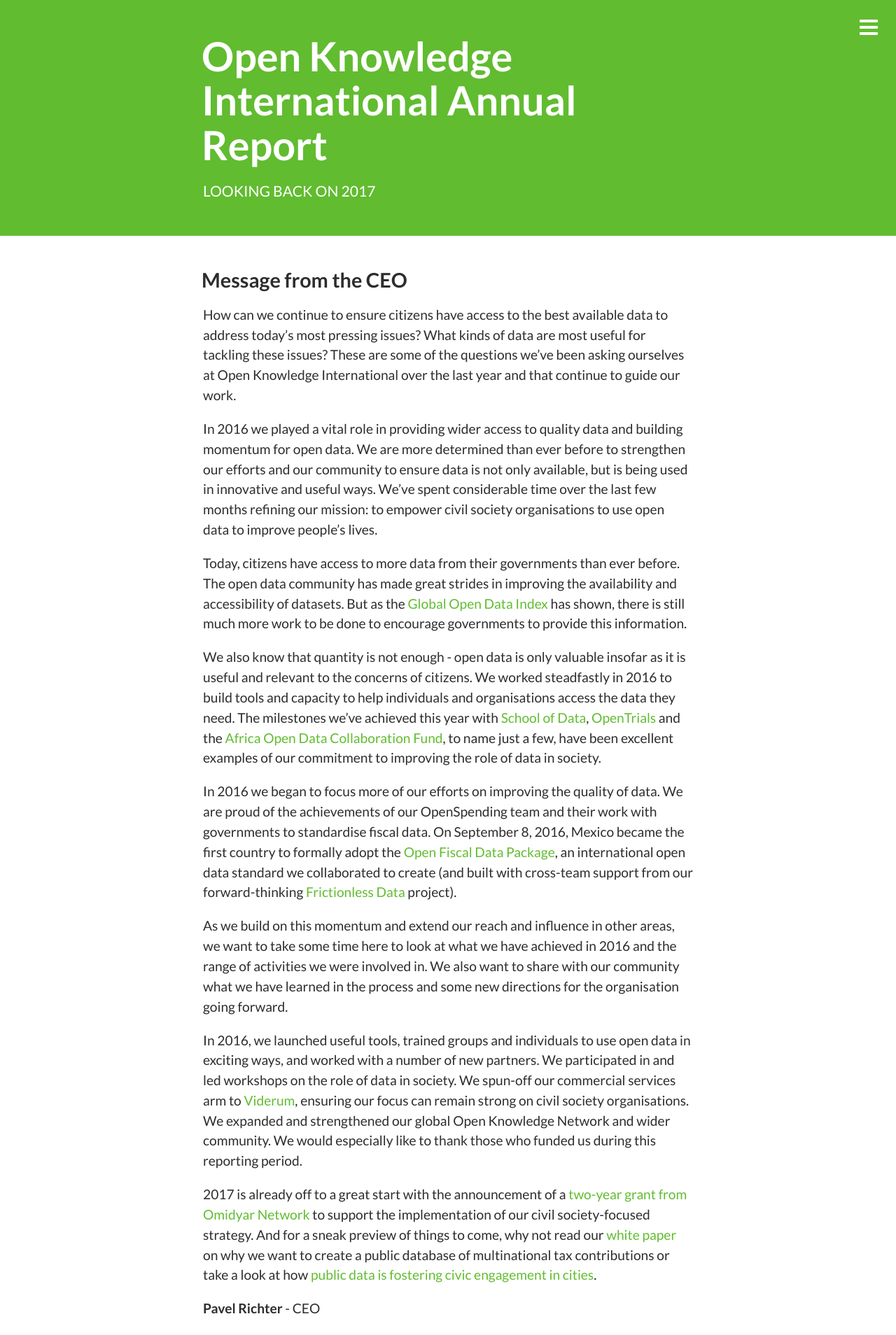
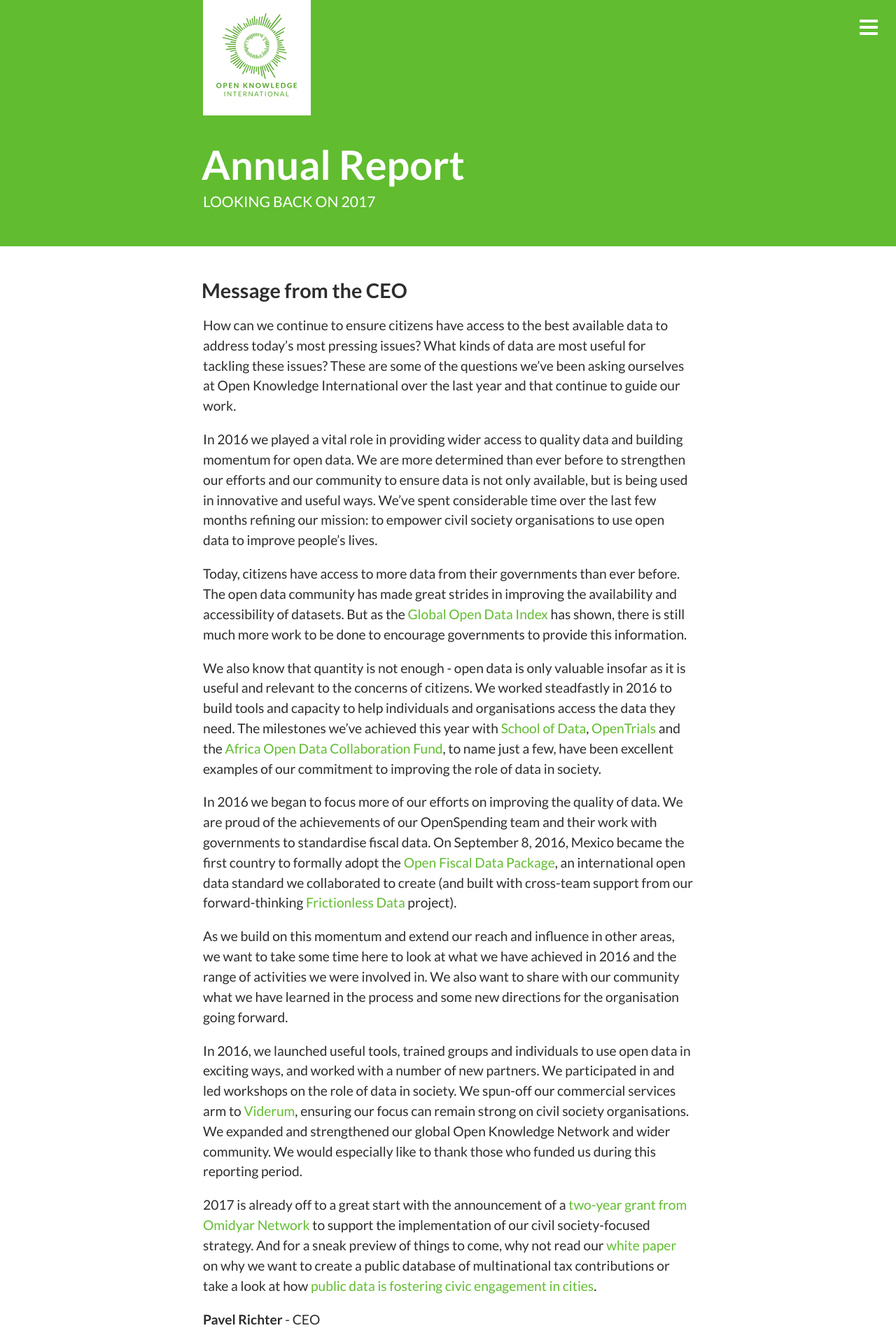
Before and after one commit to okfn/annual-report-2018, a Jekyll site: the page built from index.html, in a window 1280 px wide. Shown: the top 1908 px of the page at 70% size. Built offline with Jekyll 4.4.1, drawn with Linux system fonts in a browser that asks for light colours; some web fonts are replaced.

Commit message:
Add logo

```diff
--- a/_config.yml
+++ b/_config.yml
@@ -1,7 +1,5 @@
 # Site settings
-title: |
-  Open Knowledge International
-  Annual Report
+title: Annual Report
 description: Looking back on 2017
 
 # Build settings
--- a/_layouts/default.html
+++ b/_layouts/default.html
@@ -5,7 +5,7 @@
     <meta http-equiv="X-UA-Compatible" content="IE=edge">
     <meta name="description" content="{{ site.description }}">
     <meta name="viewport" content="width=device-width, initial-scale=1.0">
-    <title>{{ site.title }}</title>
+    <title>Open Knowledge International {{ site.title }}</title>
     <link href='https://fonts.googleapis.com/css?family=Lato:400,700,400italic,900' rel='stylesheet' type='text/css'>
     <link rel="stylesheet" href="css/jquery.mmenu.all.css">
     <link rel="stylesheet" href="css/main.css">
--- a/_sass/_report.scss
+++ b/_sass/_report.scss
@@ -96,6 +96,19 @@
     color: #fff;
     padding-top: 2.5em;
     padding-bottom: 2.5em;
+
+    .logo {
+      display: block;
+      width: 6em;
+      background-color: #fff;
+      margin-top: -2.5em;
+      margin-bottom: 2em;
+      padding: 1em;
+
+      svg {
+        fill: darken($green, 5%);
+      }
+    }
 
     h1 {
       margin-bottom: 0.1em;
--- a/index.html
+++ b/index.html
@@ -4,7 +4,8 @@
 
 <div class="intro" id="top">
   <div class="container">
-    <h1>{{ site.title | markdownify }}</h1>
+    <a class="logo">{% include oki.svg %}</a>
+    <h1>{{ site.title }}</h1>
     <span class="description">{{ site.description }}</span>
   </div>
 </div>
```
Also changed, not shown: _includes/oki.svg (added).
